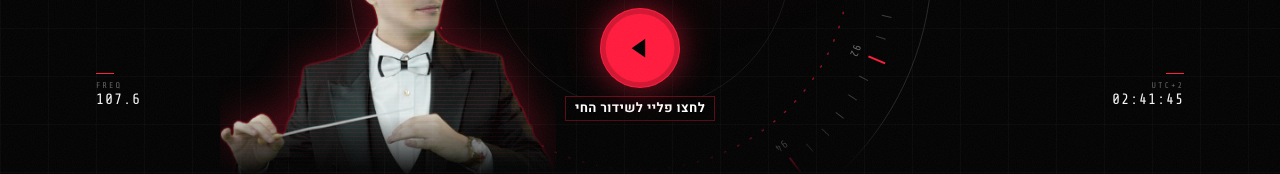
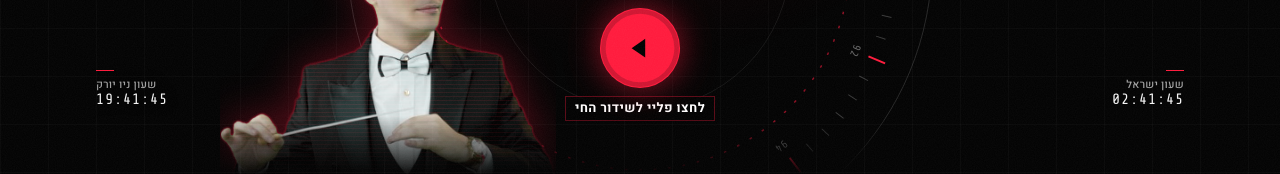
Before and after one commit to dikmanfm/dikmanfm.github.io, a plain HTML site: page concepts/orbit/index.html in a window 1280 px wide. Shown: the part 308-482 px from the top of the page. Drawn offline with Linux system fonts and the light colour scheme; files that its build step writes are made by us from their sources; animation ran at ten frames a second.

Commit message:
Orbit: Israel and New York clocks in the lower radar corners
Co-Authored-By: Claude Opus 5.5 <noreply@anthropic.com>

```diff
--- a/concepts/orbit/hero.js
+++ b/concepts/orbit/hero.js
@@ -42,9 +42,14 @@
 
   // ---------- שעון וקריאות ----------
   function pad(n) { return (n < 10 ? "0" : "") + n; }
+  var roTimeNY = $("#roTimeNY");
+  function tz(zone) {
+    var d = new Date(new Date().toLocaleString("en-US", { timeZone: zone }));
+    return pad(d.getHours()) + ":" + pad(d.getMinutes()) + ":" + pad(d.getSeconds());
+  }
   function clock() {
-    var d = new Date(new Date().toLocaleString("en-US", { timeZone: "Asia/Jerusalem" }));
-    roTime.textContent = pad(d.getHours()) + ":" + pad(d.getMinutes()) + ":" + pad(d.getSeconds());
+    roTime.textContent = tz("Asia/Jerusalem");
+    if (roTimeNY) roTimeNY.textContent = tz("America/New_York");
     var live = onair && onair.classList.contains("is-live");
     roMode.textContent = live ? "LIVE" : "REPLAY"; roMode.classList.toggle("live", !!live);
   }
--- a/concepts/orbit/index.html
+++ b/concepts/orbit/index.html
@@ -65,8 +65,8 @@
 
       <span class="ro ro-tl mono" dir="ltr"><small>MODE</small><b id="roMode">REPLAY</b></span>
       <span class="ro ro-tr mono" dir="ltr"><small>SIGNAL</small><b id="roSig">000%</b></span>
-      <span class="ro ro-bl mono" dir="ltr"><small>FREQ</small><b>107.6</b></span>
-      <span class="ro ro-br mono" dir="ltr"><small>UTC+2</small><b id="roTime">--:--:--</b></span>
+      <span class="ro ro-bl mono" dir="ltr"><small class="ro-he">שעון ניו יורק</small><b id="roTimeNY">--:--:--</b></span>
+      <span class="ro ro-br mono" dir="ltr"><small class="ro-he">שעון ישראל</small><b id="roTime">--:--:--</b></span>
 
       <!-- יואלי דיקמן: "מנצח" על השידור – השרביט מכוון אל הלוגו ולחצן החי -->
       <figure class="host" aria-hidden="true">
--- a/concepts/orbit/theme.css
+++ b/concepts/orbit/theme.css
@@ -84,6 +84,9 @@
 .ro-bl { bottom: 16%; left: 0; } .ro-br { bottom: 16%; right: 0; text-align: right; }
 .ro::before { content: ""; display: block; width: 18px; height: 1px; margin-bottom: 6px; background: var(--neon); }
 .ro-tr::before, .ro-br::before { margin-left: auto; }
+/* תוויות השעונים בעברית – גופן הממשק, בלי ריווח הטכני */
+.ro-bl { text-shadow: 0 0 6px #000, 0 0 12px #000; }
+.ro .ro-he { font-family: "Heebo", sans-serif; font-size: 11px; font-weight: 500; letter-spacing: .02em; color: var(--ink-2); }
 #roMode.live { color: #fff; text-shadow: 0 0 10px var(--neon); }
 
 /* הלוגו: שכבת קו מתאר + שכבת מילוי אדום שהגובה שלה = עוצמת השמע */
```
